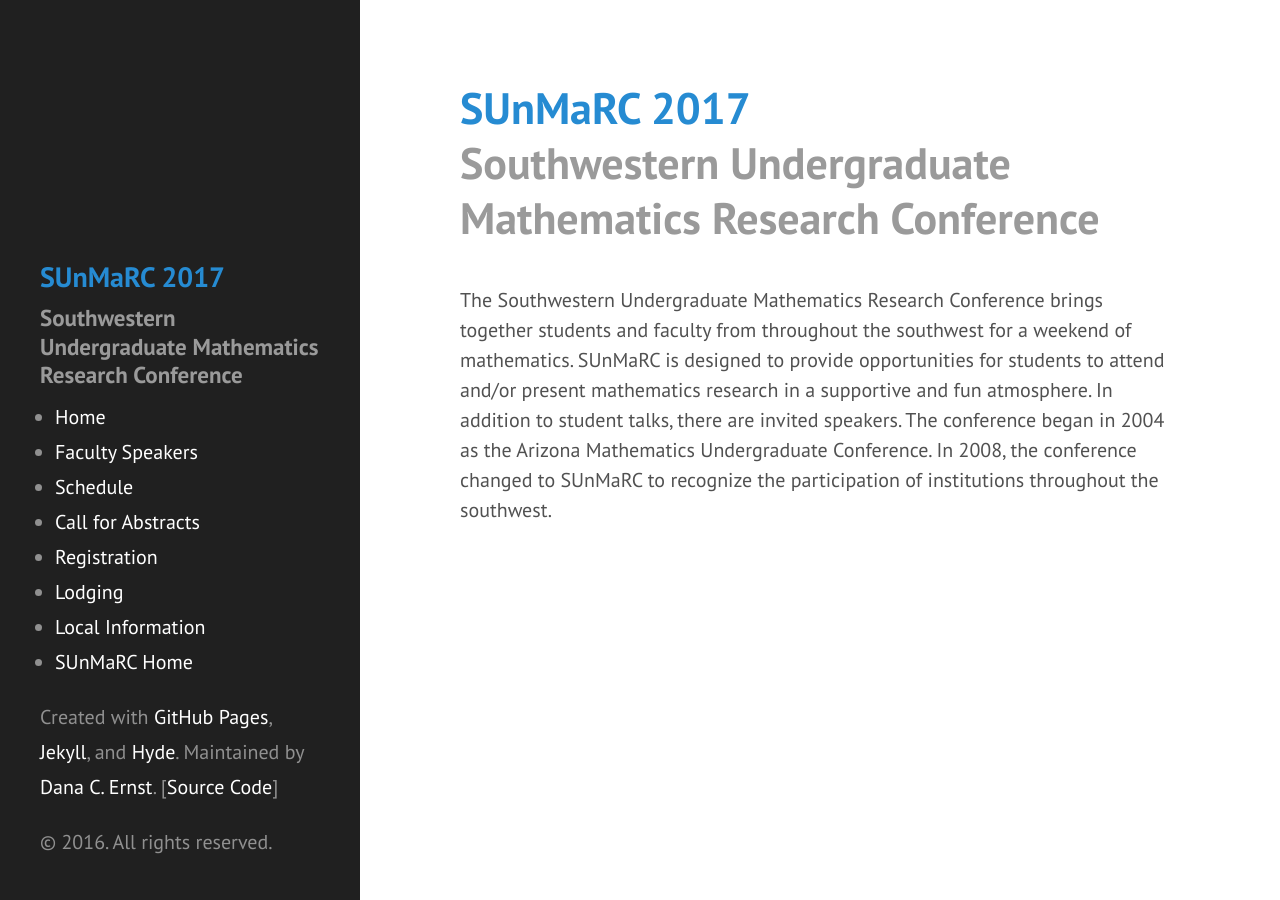
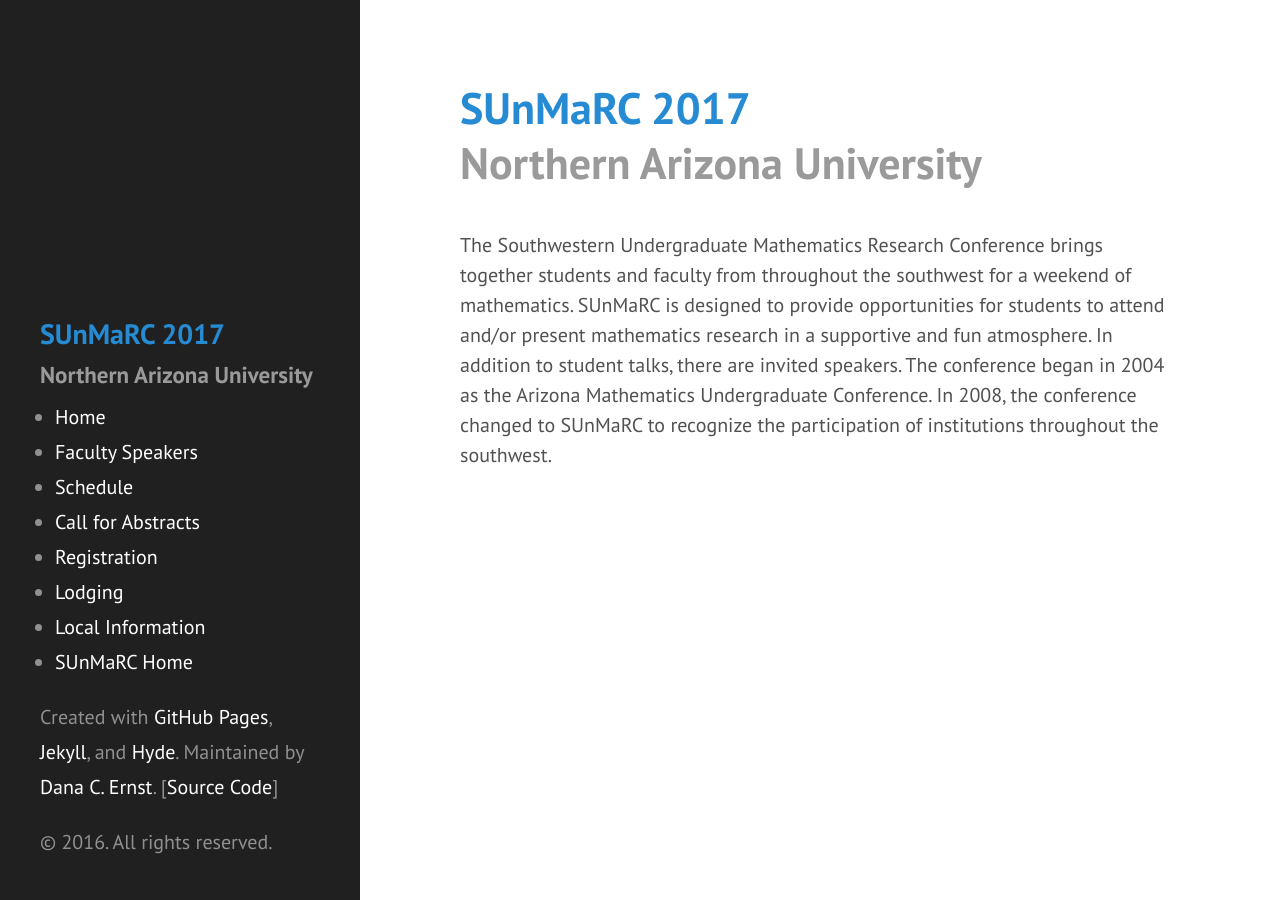
Before and after one commit to NAUMathStat/sunmarc2017, a Jekyll site: the page built from index.html, in a window 1280 px wide. Built offline with Jekyll 4.4.1, drawn with Linux system fonts in a browser that asks for light colours; the list of posts is cut into pages by our own code.

Commit message:
More updates

```diff
--- a/_config.yml
+++ b/_config.yml
@@ -12,7 +12,7 @@ permalink:           pretty
 
 # Setup
 title:               SUnMaRC 2017
-tagline:             'Southwestern Undergraduate Mathematics Research Conference'
+tagline:             'Northern Arizona University'
 description:         'SUnMaRC 2017'
 url:                 'http://NAUMathStat.github.io'
 baseurl:             '/sunmarc2017'
```
Also changed, not shown: localinfo.md (added, +6 -0 lines).
